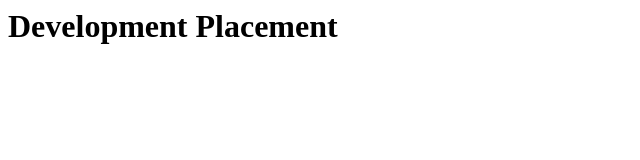
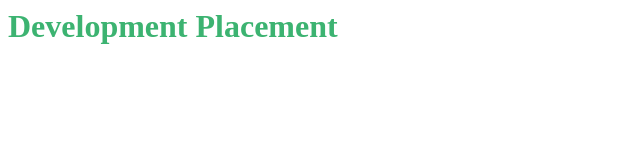
Before and after one commit to JackNelson1995/JackNelson1995.github.io, a plain HTML site: page index.html in a window 1280 px wide. Shown: the whole page, without its empty margins (0-640 px from the left). Drawn offline with Linux system fonts and the light colour scheme.

Commit message:
Header Colour

```diff
--- a/index.html
+++ b/index.html
@@ -1 +1 @@
-<h1> Development Placement </h1>
+<h1 style="color:MediumSeaGreen;">Development Placement</h1>
```
